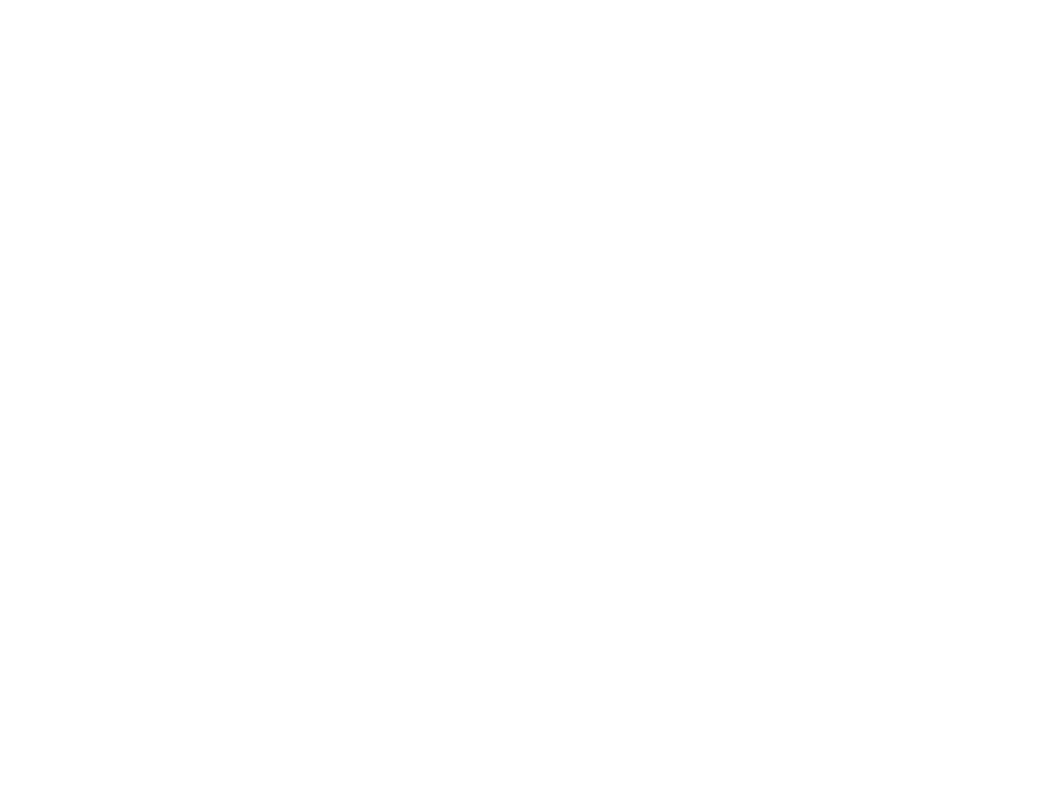
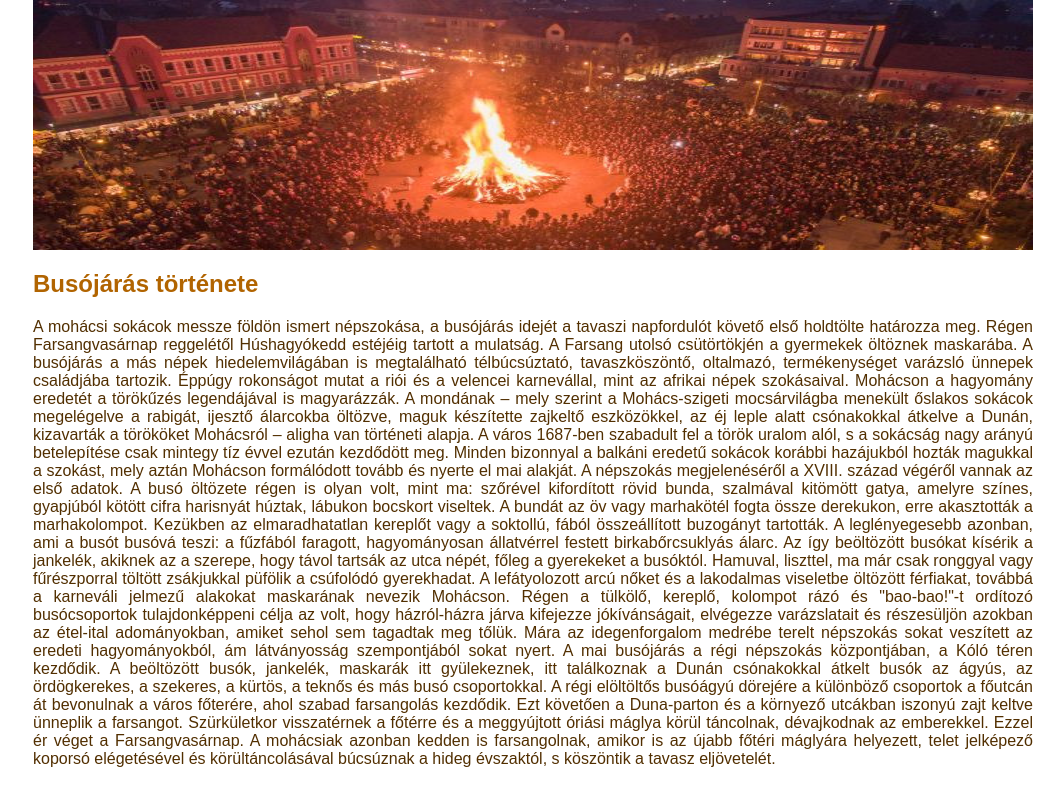
Before and after one commit to Linderrm/IKTproject10c, a plain HTML site: page l.m busó/buso.html in a window 1280 px wide. Shown: the whole page, without its empty margins (107-1171 px from the left). Drawn offline with Linux system fonts and the light colour scheme.

Commit message:
szöveg benne

```diff
--- a/l.m busó/buso.html
+++ b/l.m busó/buso.html
@@ -5,8 +5,28 @@
     <meta http-equiv="X-UA-Compatible" content="IE=edge">
     <meta name="viewport" content="width=device-width, initial-scale=1.0">
     <title>busójárás</title>
+    <link rel="stylesheet" href="buso.css">
 </head>
 <body>
+    <header></header>
+    <section>
+        <h1>Busójárás története</h1>
+
+A mohácsi sokácok messze földön ismert népszokása, a busójárás idejét a tavaszi napfordulót követő első holdtölte határozza meg. Régen Farsangvasárnap reggelétől Húshagyókedd estéjéig tartott a mulatság. A Farsang utolsó csütörtökjén a gyermekek öltöznek maskarába.
+
+A busójárás a más népek hiedelemvilágában is megtalálható télbúcsúztató, tavaszköszöntő, oltalmazó, termékenységet varázsló ünnepek családjába tartozik. Éppúgy rokonságot mutat a riói és a velencei karnevállal, mint az afrikai népek szokásaival.
+
+Mohácson a hagyomány eredetét a törökűzés legendájával is magyarázzák. A mondának – mely szerint a Mohács-szigeti mocsárvilágba menekült őslakos sokácok megelégelve a rabigát, ijesztő álarcokba öltözve, maguk készítette zajkeltő eszközökkel, az éj leple alatt csónakokkal átkelve a Dunán, kizavarták a törököket Mohácsról – aligha van történeti alapja. A város 1687-ben szabadult fel a török uralom alól, s a sokácság nagy arányú betelepítése csak mintegy tíz évvel ezután kezdődött meg. Minden bizonnyal a balkáni eredetű sokácok korábbi hazájukból hozták magukkal a szokást, mely aztán Mohácson formálódott tovább és nyerte el mai alakját. A népszokás megjelenéséről a XVIII. század végéről vannak az első adatok.
+
+A busó öltözete régen is olyan volt, mint ma: szőrével kifordított rövid bunda, szalmával kitömött gatya, amelyre színes, gyapjúból kötött cifra harisnyát húztak, lábukon bocskort viseltek. A bundát az öv vagy marhakötél fogta össze derekukon, erre akasztották a marhakolompot. Kezükben az elmaradhatatlan kereplőt vagy a soktollú, fából összeállított buzogányt tartották. A leglényegesebb azonban, ami a busót busóvá teszi: a fűzfából faragott, hagyományosan állatvérrel festett birkabőrcsuklyás álarc.
+
+Az így beöltözött busókat kísérik a jankelék, akiknek az a szerepe, hogy távol tartsák az utca népét, főleg a gyerekeket a busóktól. Hamuval, liszttel, ma már csak ronggyal vagy fűrészporral töltött zsákjukkal püfölik a csúfolódó gyerekhadat. A lefátyolozott arcú nőket és a lakodalmas viseletbe öltözött férfiakat, továbbá a karneváli jelmezű alakokat maskarának nevezik Mohácson.
+
+Régen a tülkölő, kereplő, kolompot rázó és "bao-bao!"-t ordítozó busócsoportok tulajdonképpeni célja az volt, hogy házról-házra járva kifejezze jókívánságait, elvégezze varázslatait és részesüljön azokban az étel-ital adományokban, amiket sehol sem tagadtak meg tőlük.
+
+Mára az idegenforgalom medrébe terelt népszokás sokat veszített az eredeti hagyományokból, ám látványosság szempontjából sokat nyert. A mai busójárás a régi népszokás központjában, a Kóló téren kezdődik. A beöltözött busók, jankelék, maskarák itt gyülekeznek, itt találkoznak a Dunán csónakokkal átkelt busók az ágyús, az ördögkerekes, a szekeres, a kürtös, a teknős és más busó csoportokkal. A régi elöltöltős busóágyú dörejére a különböző csoportok a főutcán át bevonulnak a város főterére, ahol szabad farsangolás kezdődik. Ezt követően a Duna-parton és a környező utcákban iszonyú zajt keltve ünneplik a farsangot. Szürkületkor visszatérnek a főtérre és a meggyújtott óriási máglya körül táncolnak, dévajkodnak az emberekkel. Ezzel ér véget a Farsangvasárnap. A mohácsiak azonban kedden is farsangolnak, amikor is az újabb főtéri máglyára helyezett, telet jelképező koporsó elégetésével és körültáncolásával búcsúznak a hideg évszaktól, s köszöntik a tavasz eljövetelét.
+    </section>
+
 
 </body>
 </html>
```
